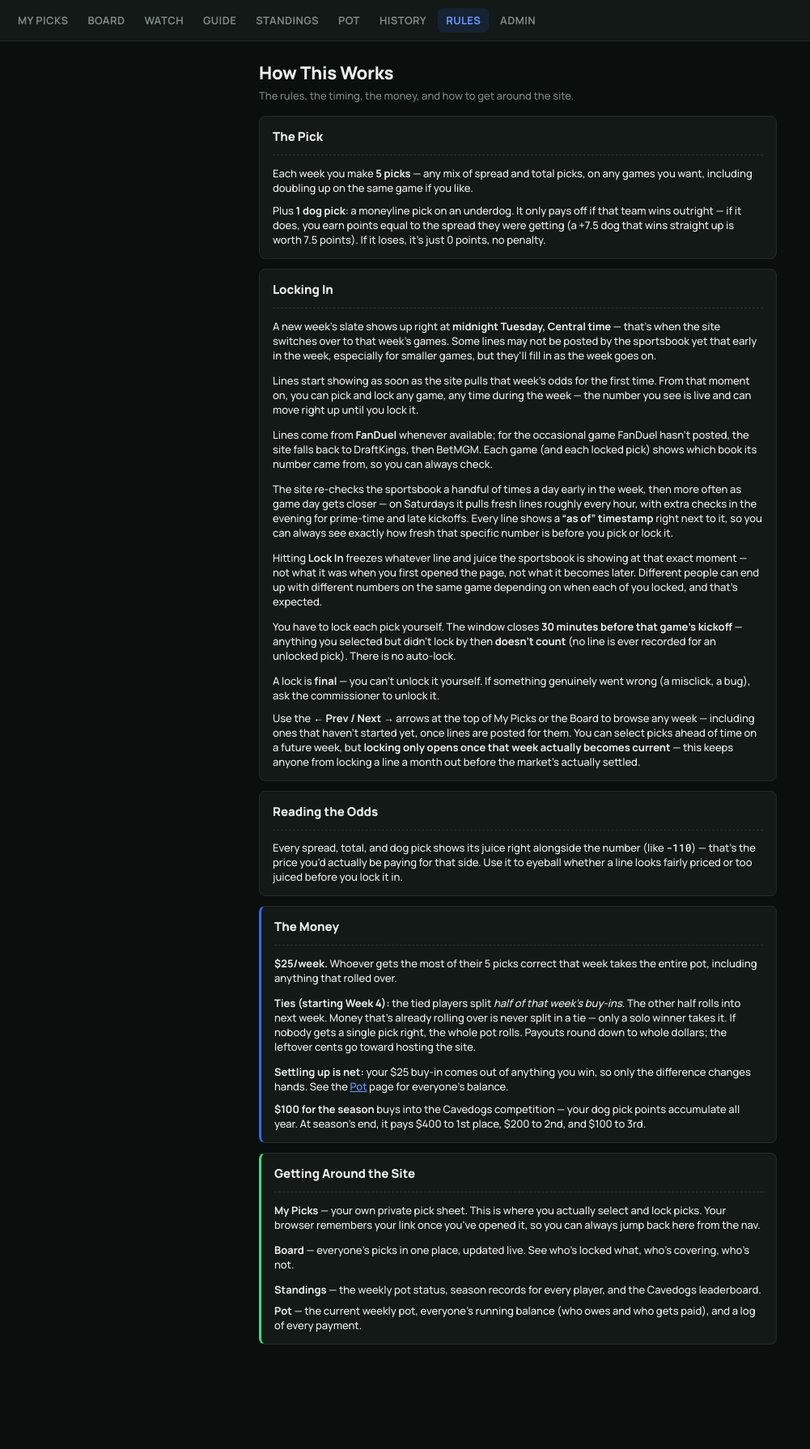
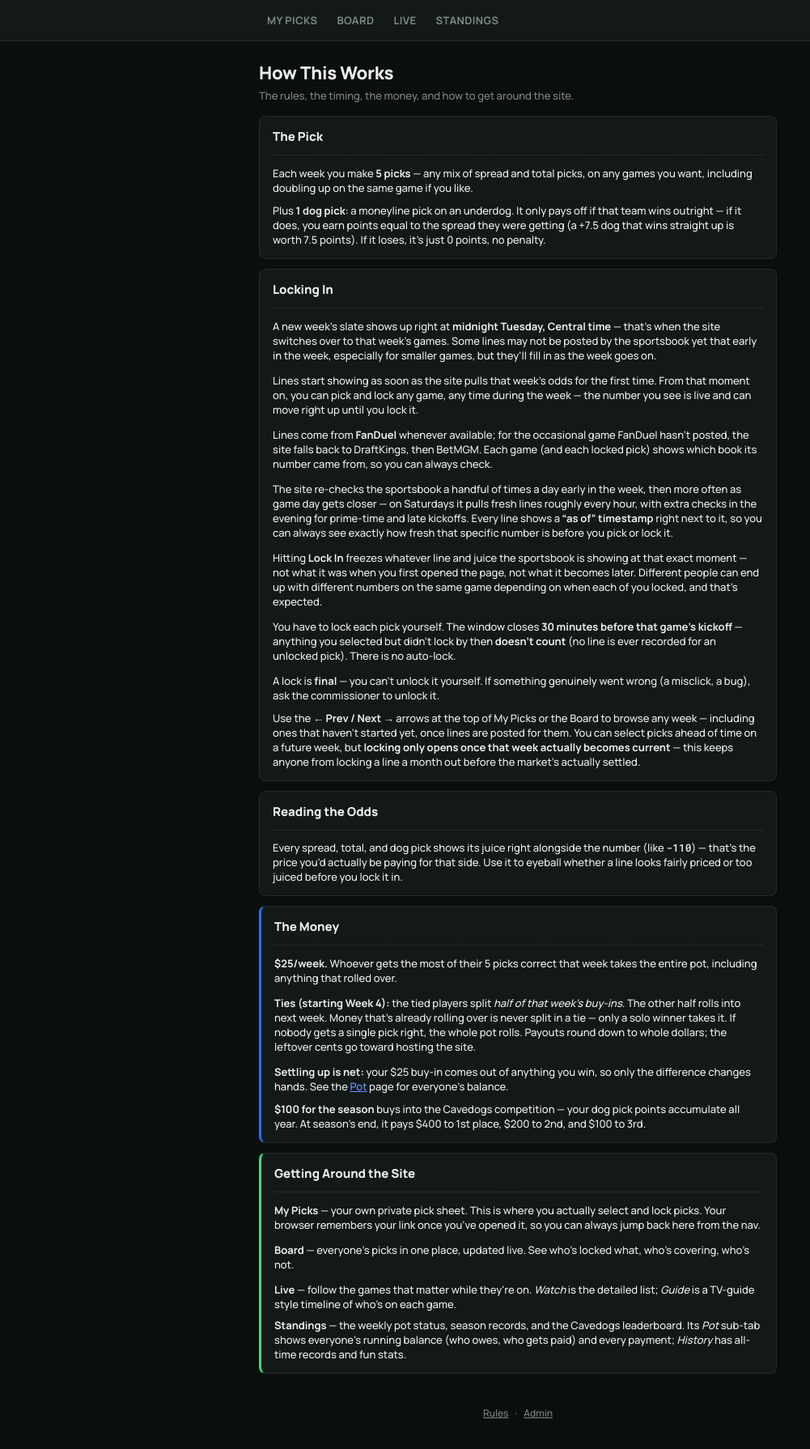
Before and after one commit to ajohnson1952/cavepicks, a Next.js app: page /rules in a window 1280 px wide. Shown: the top 1790 px of the page at 81% size, without its empty margins (0-1001 px from the left). Before the commit the page ends 1737 px from the top, so only its background shows below. Built offline with nearby package versions, Linux system fonts and the light colour scheme.

Commit message:
Simplify nav to 4 tabs with sub-tabs, move Rules and Admin to the footer
Co-Authored-By: Claude Opus 5.5 <noreply@anthropic.com>

```diff
--- a/app/Nav.tsx
+++ b/app/Nav.tsx
@@ -2,6 +2,35 @@
 
 import { usePathname } from "next/navigation";
 import { useEffect, useState } from "react";
+
+// Four main tabs. Related pages live under one tab as sub-tabs (shown only
+// while you're in that section) so the top bar doesn't sprawl. Rules and
+// Admin are footer links - see Footer below.
+type Section = { label: string; href: string; subs?: { label: string; href: string }[] };
+
+const SECTIONS: Section[] = [
+  { label: "My Picks", href: "/pick" },
+  { label: "Board", href: "/board" },
+  {
+    label: "Live",
+    href: "/watch",
+    subs: [
+      { label: "Watch", href: "/watch" },
+      { label: "Guide", href: "/guide" },
+    ],
+  },
+  {
+    label: "Standings",
+    href: "/standings",
+    subs: [
+      { label: "Standings", href: "/standings" },
+      { label: "Pot", href: "/pot" },
+      { label: "History", href: "/history" },
+    ],
+  },
+];
+
+const startsWith = (pathname: string, path: string) => pathname === path || pathname.startsWith(path + "/");
 
 export default function Nav() {
   const pathname = usePathname();
@@ -17,37 +46,41 @@ export default function Nav() {
     }
   }, [pathname]);
 
-  const isActive = (path: string) => pathname === path || (path !== "/" && pathname.startsWith(path));
+  const inSection = (s: Section) =>
+    s.subs ? s.subs.some((sub) => startsWith(pathname, sub.href)) : startsWith(pathname, s.href);
+  const activeSection = SECTIONS.find(inSection);
 
   return (
     <nav className="nav-bar">
-      <a href={mySlug ? `/pick/${mySlug}` : "/"} className={`nav-link${isActive("/pick") ? " active" : ""}`}>
-        My Picks
-      </a>
-      <a href="/board" className={`nav-link${isActive("/board") ? " active" : ""}`}>
-        Board
-      </a>
-      <a href="/watch" className={`nav-link${isActive("/watch") ? " active" : ""}`}>
-        Watch
-      </a>
-      <a href="/guide" className={`nav-link${isActive("/guide") ? " active" : ""}`}>
-        Guide
-      </a>
-      <a href="/standings" className={`nav-link${isActive("/standings") ? " active" : ""}`}>
-        Standings
-      </a>
-      <a href="/pot" className={`nav-link${isActive("/pot") ? " active" : ""}`}>
-        Pot
-      </a>
-      <a href="/history" className={`nav-link${isActive("/history") ? " active" : ""}`}>
-        History
-      </a>
-      <a href="/rules" className={`nav-link${isActive("/rules") ? " active" : ""}`}>
-        Rules
-      </a>
-      <a href="/admin" className={`nav-link${isActive("/admin") ? " active" : ""}`}>
-        Admin
-      </a>
+      <div className="nav-main">
+        {SECTIONS.map((s) => {
+          const href = s.href === "/pick" ? (mySlug ? `/pick/${mySlug}` : "/") : s.href;
+          return (
+            <a key={s.label} href={href} className={`nav-link${s === activeSection ? " active" : ""}`}>
+              {s.label}
+            </a>
+          );
+        })}
+      </div>
+      {activeSection?.subs && (
+        <div className="nav-sub">
+          {activeSection.subs.map((sub) => (
+            <a key={sub.href} href={sub.href} className={`nav-sublink${startsWith(pathname, sub.href) ? " active" : ""}`}>
+              {sub.label}
+            </a>
+          ))}
+        </div>
+      )}
     </nav>
   );
 }
+
+export function Footer() {
+  return (
+    <footer className="site-footer">
+      <a href="/rules">Rules</a>
+      <span>&middot;</span>
+      <a href="/admin">Admin</a>
+    </footer>
+  );
+}
--- a/app/globals.css
+++ b/app/globals.css
@@ -36,9 +36,6 @@ main {
 }
 
 .nav-bar {
-  display: flex;
-  flex-wrap: wrap;
-  gap: 4px;
   background: var(--panel);
   border-bottom: 1px solid var(--border);
   padding: 10px 12px;
@@ -62,6 +59,51 @@ main {
 .nav-link.active {
   color: var(--action-soft);
   background: rgba(47, 107, 255, 0.12);
+}
+
+.nav-main {
+  display: flex;
+  flex-wrap: wrap;
+  gap: 4px;
+  max-width: 640px;
+  margin: 0 auto;
+}
+
+.nav-sub {
+  display: flex;
+  gap: 16px;
+  max-width: 640px;
+  margin: 8px auto 0;
+  padding: 8px 10px 0;
+  border-top: 1px solid var(--border);
+}
+
+.nav-sublink {
+  font-size: 12px;
+  font-weight: 700;
+  color: var(--dim);
+  text-decoration: none;
+  padding-bottom: 2px;
+  border-bottom: 2px solid transparent;
+}
+
+.nav-sublink.active {
+  color: var(--ink);
+  border-bottom-color: var(--action);
+}
+
+.site-footer {
+  max-width: 640px;
+  margin: 2.5rem auto 0;
+  display: flex;
+  justify-content: center;
+  gap: 8px;
+  font-size: 12px;
+  color: var(--dim);
+}
+
+.site-footer a {
+  color: var(--dim);
 }
 
 a {
--- a/app/layout.tsx
+++ b/app/layout.tsx
@@ -1,6 +1,6 @@
 import { Manrope, Roboto_Mono } from "next/font/google";
 import { Analytics } from "@vercel/analytics/next";
-import Nav from "./Nav";
+import Nav, { Footer } from "./Nav";
 import "./globals.css";
 
 const manrope = Manrope({
@@ -30,6 +30,7 @@ export default function RootLayout({
       <body>
         <Nav />
         {children}
+        <Footer />
         <Analytics />
       </body>
     </html>
--- a/app/rules/page.tsx
+++ b/app/rules/page.tsx
@@ -118,12 +118,13 @@ export default function RulesPage() {
           locked what, who&apos;s covering, who&apos;s not.
         </p>
         <p style={{ fontSize: "13px", marginBottom: "8px" }}>
-          <strong>Standings</strong> &mdash; the weekly pot status, season records for every player, and
-          the Cavedogs leaderboard.
+          <strong>Live</strong> &mdash; follow the games that matter while they&apos;re on. <em>Watch</em> is
+          the detailed list; <em>Guide</em> is a TV-guide style timeline of who&apos;s on each game.
         </p>
         <p style={{ fontSize: "13px", margin: 0 }}>
-          <strong>Pot</strong> &mdash; the current weekly pot, everyone&apos;s running balance (who owes and who
-          gets paid), and a log of every payment.
+          <strong>Standings</strong> &mdash; the weekly pot status, season records, and the Cavedogs
+          leaderboard. Its <em>Pot</em> sub-tab shows everyone&apos;s running balance (who owes, who gets
+          paid) and every payment; <em>History</em> has all-time records and fun stats.
         </p>
       </div>
     </main>
```
